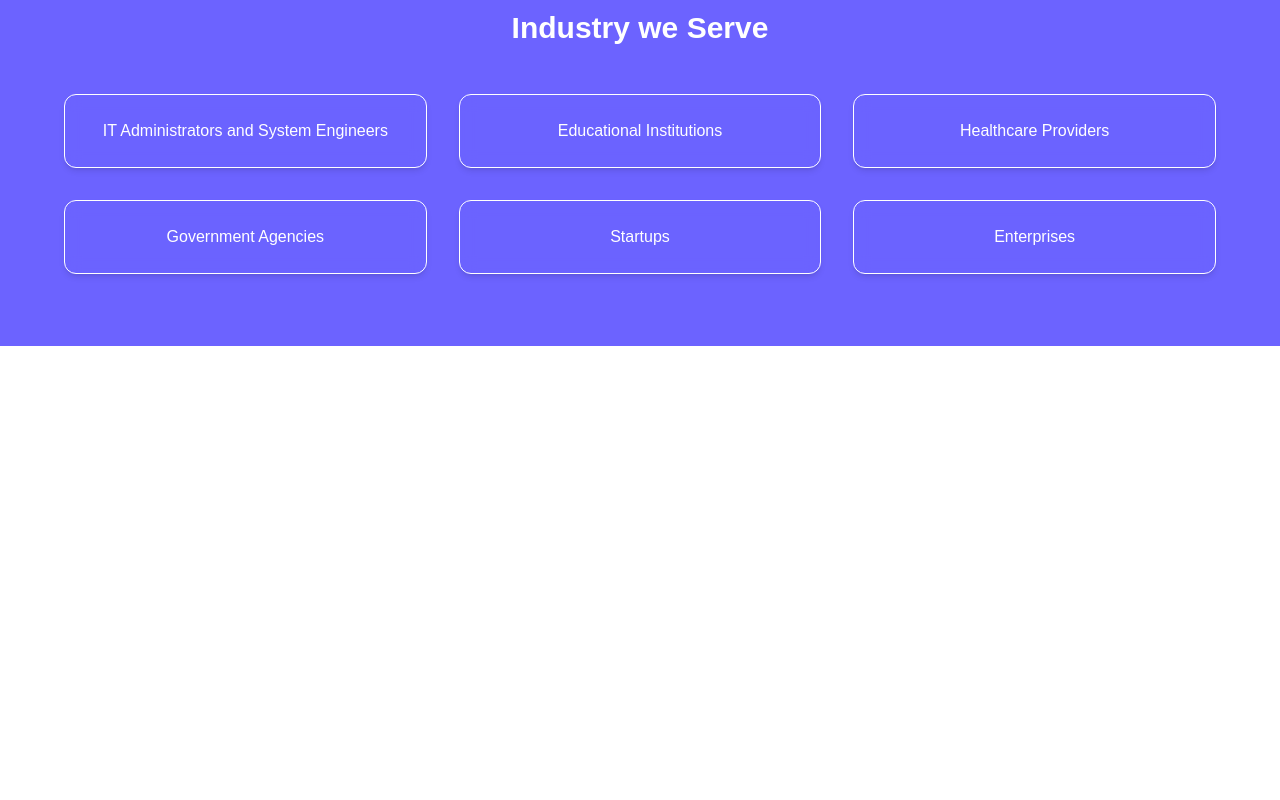
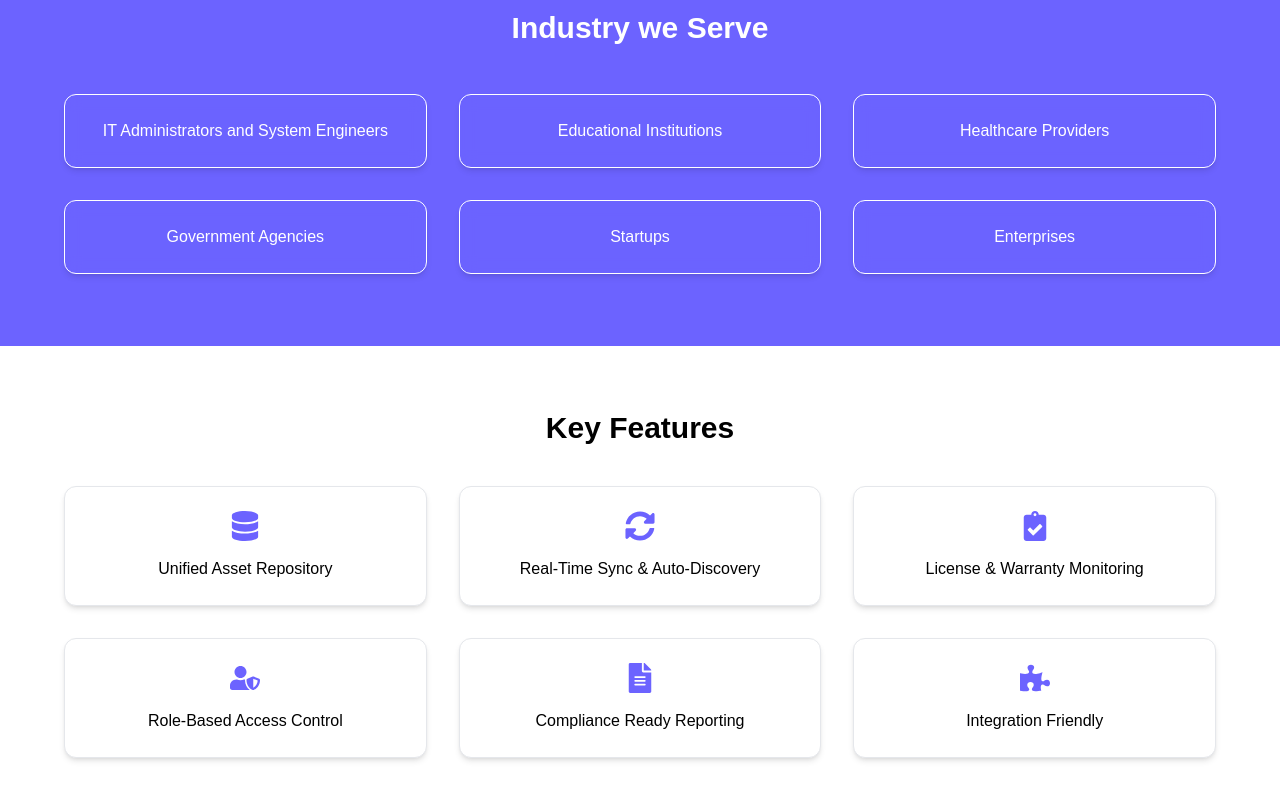
Before and after one commit to Ashwinigadad/IT-Inventory, a Next.js app: page / in a window 1280 px wide. Shown: the part 1926-2726 px from the top of the page. Before the commit the page ends 2272 px from the top, so only its background shows below. Built offline with nearby package versions, Linux system fonts and the light colour scheme.

Commit message:
Key Features

```diff
--- a/app/components/KeyFeatures.tsx
+++ b/app/components/KeyFeatures.tsx
@@ -0,0 +1,49 @@
+"use client";
+
+import { FaDatabase, FaSyncAlt, FaClipboardCheck, FaUserShield, FaFileAlt, FaPuzzlePiece } from "react-icons/fa";
+
+export default function KeyFeatures() {
+  const features = [
+    {
+      label: "Unified Asset Repository",
+      icon: <FaDatabase size={30} className="text-[#6C63FF]" />,
+    },
+    {
+      label: "Real-Time Sync & Auto-Discovery",
+      icon: <FaSyncAlt size={30} className="text-[#6C63FF]" />,
+    },
+    {
+      label: "License & Warranty Monitoring",
+      icon: <FaClipboardCheck size={30} className="text-[#6C63FF]" />,
+    },
+    {
+      label: "Role-Based Access Control",
+      icon: <FaUserShield size={30} className="text-[#6C63FF]" />,
+    },
+    {
+      label: "Compliance Ready Reporting",
+      icon: <FaFileAlt size={30} className="text-[#6C63FF]" />,
+    },
+    {
+      label: "Integration Friendly",
+      icon: <FaPuzzlePiece size={30} className="text-[#6C63FF]" />,
+    },
+  ];
+
+  return (
+    <section className="bg-white py-16 px-6 text-center w-full text-black">
+      <h2 className="text-3xl font-bold mb-10">Key Features</h2>
+      <div className="grid grid-cols-1 sm:grid-cols-2 lg:grid-cols-3 gap-8 max-w-6xl mx-auto">
+        {features.map((feature, index) => (
+          <div
+            key={index}
+            className="bg-white border border-gray-200 p-6 rounded-xl shadow-md hover:shadow-xl transform hover:-translate-y-1 transition duration-300"
+          >
+            <div className="mb-4 flex justify-center">{feature.icon}</div>
+            <p className="font-medium">{feature.label}</p>
+          </div>
+        ))}
+      </div>
+    </section>
+  );
+}
--- a/app/page.tsx
+++ b/app/page.tsx
@@ -6,6 +6,7 @@ import Dashboard from "./components/DashboardCard";
 import About from "./components/AboutSection";
 import WhyWeBuilt from "./components/WhyWeBuiltThis";
 import IndustriesSection from "./components/IndustriesSection";
+import KeyFeatures from "./components/KeyFeatures";
 
 export default function Home() {
   return (
@@ -16,6 +17,7 @@ export default function Home() {
       <About />
       <WhyWeBuilt />
       <IndustriesSection />
+      <KeyFeatures />
     </div>
   );
 }
```
Also changed, not shown: package.json (+6 -5 lines), 1 other file (tests, documents, lock files or other folders).
